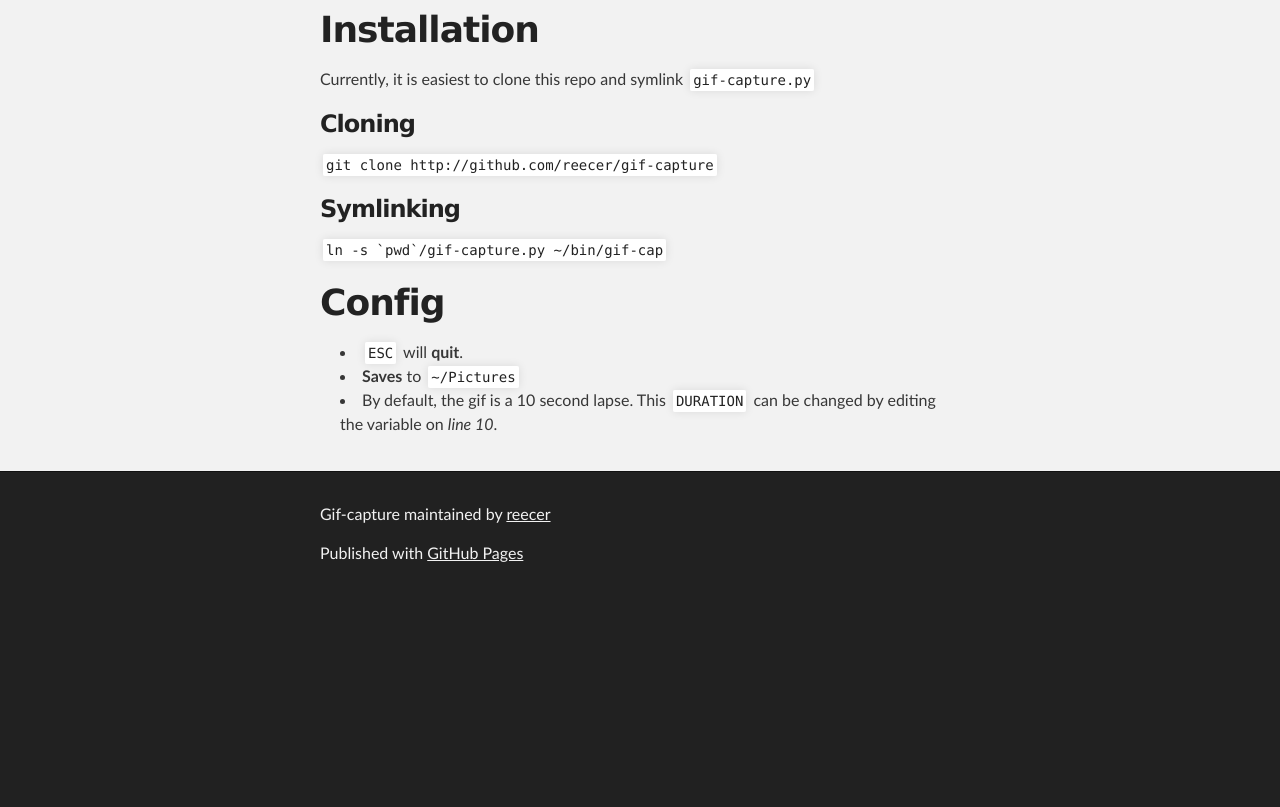
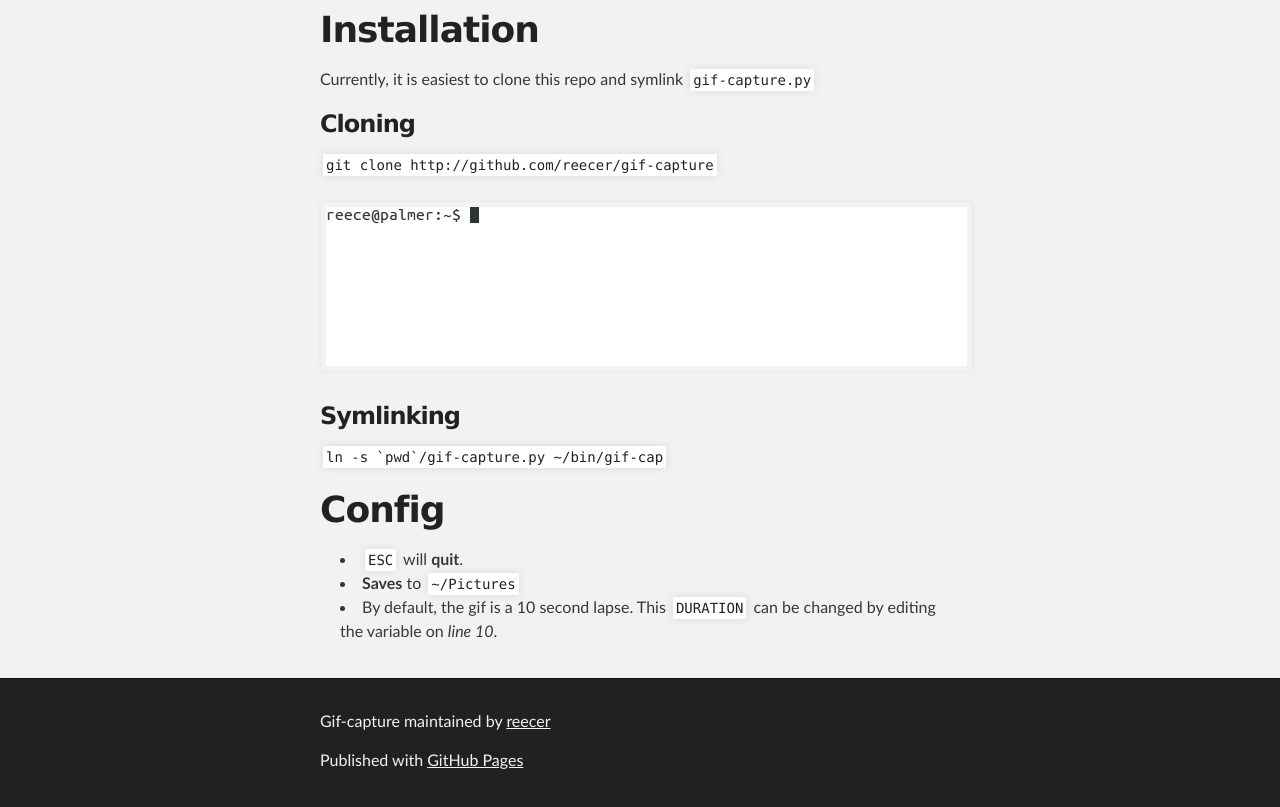
Before and after one commit to reecer/gif-capture, a plain HTML site: page index.html in a window 1280 px wide. Shown: the part 730-1537 px from the top of the page. Before the commit the page ends 1330 px from the top, so only its background shows below. Drawn offline with Linux system fonts and the light colour scheme.

Commit message:
Placed cloning gif on page

```diff
--- a/index.html
+++ b/index.html
@@ -47,6 +47,7 @@
 <a name="cloning" class="anchor" href="#cloning"><span class="octicon octicon-link"></span></a>Cloning</h3>
 
 <p><code>git clone http://github.com/reecer/gif-capture</code></p>
+<img src="images/cloning.gif" />
 
 <h3>
 <a name="symlinking" class="anchor" href="#symlinking"><span class="octicon octicon-link"></span></a>Symlinking</h3>
```
